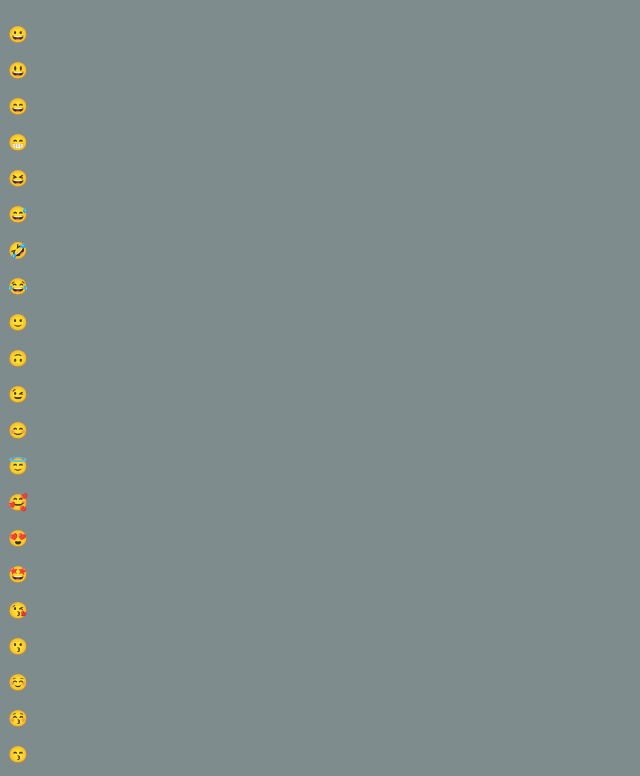
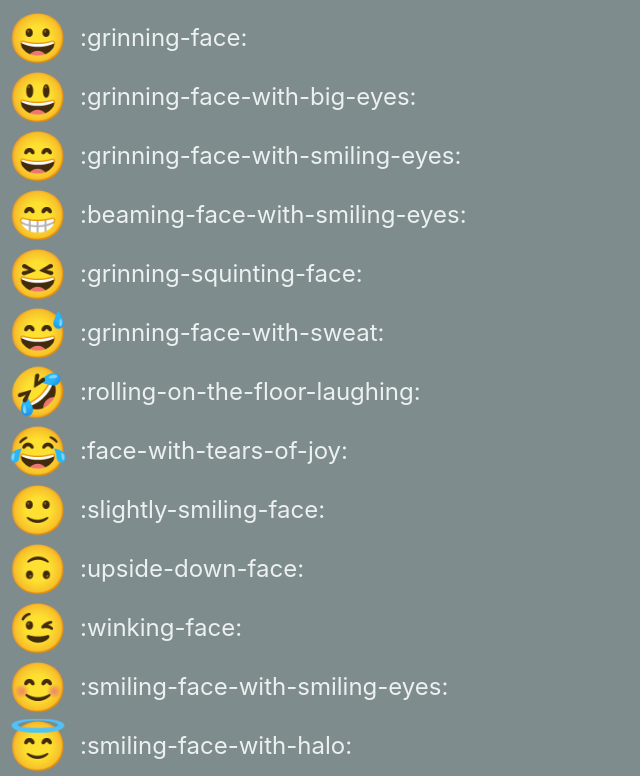
Before and after one commit to alexamy/emoji-finder, a Svelte app: page / in a window 1280 px wide. Shown: the top 776 px of the page, without its empty margins (0-640 px from the left). Built offline with nearby package versions, Linux system fonts and the light colour scheme.

Commit message:
add emoji component

```diff
--- a/src/App.svelte
+++ b/src/App.svelte
@@ -1,4 +1,5 @@
 <script>
+  import Emoji from './Emoji.svelte';
   import getEmojis from './helpers/getEmojis';
 
   const emojis = getEmojis();
@@ -6,6 +7,6 @@
 
 <main>
   {#each emojis as emoji (emoji.codePoint)}
-    <p>{emoji.character}</p>
+    <Emoji character={emoji.character} slug={emoji.slug}/>
   {/each}
 </main>
--- /dev/null
+++ b/src/Emoji.svelte
@@ -0,0 +1,34 @@
+<script>
+  export let character, slug;
+</script>
+
+<div>
+  <div class="character">{character}</div>
+  <div class="slug">{slug}</div>
+</div>
+
+<style>
+  div {
+    display: flex;
+    align-items: center;
+  }
+
+  .character,
+  .slug {
+    display: inline-block;
+  }
+
+  .character {
+    font-size: 48px;
+    width: 1.5em;
+  }
+
+  .slug {
+    font-size: 24px;
+  }
+
+  .slug:before,
+  .slug:after {
+    content: ':'
+  }
+</style>
```
